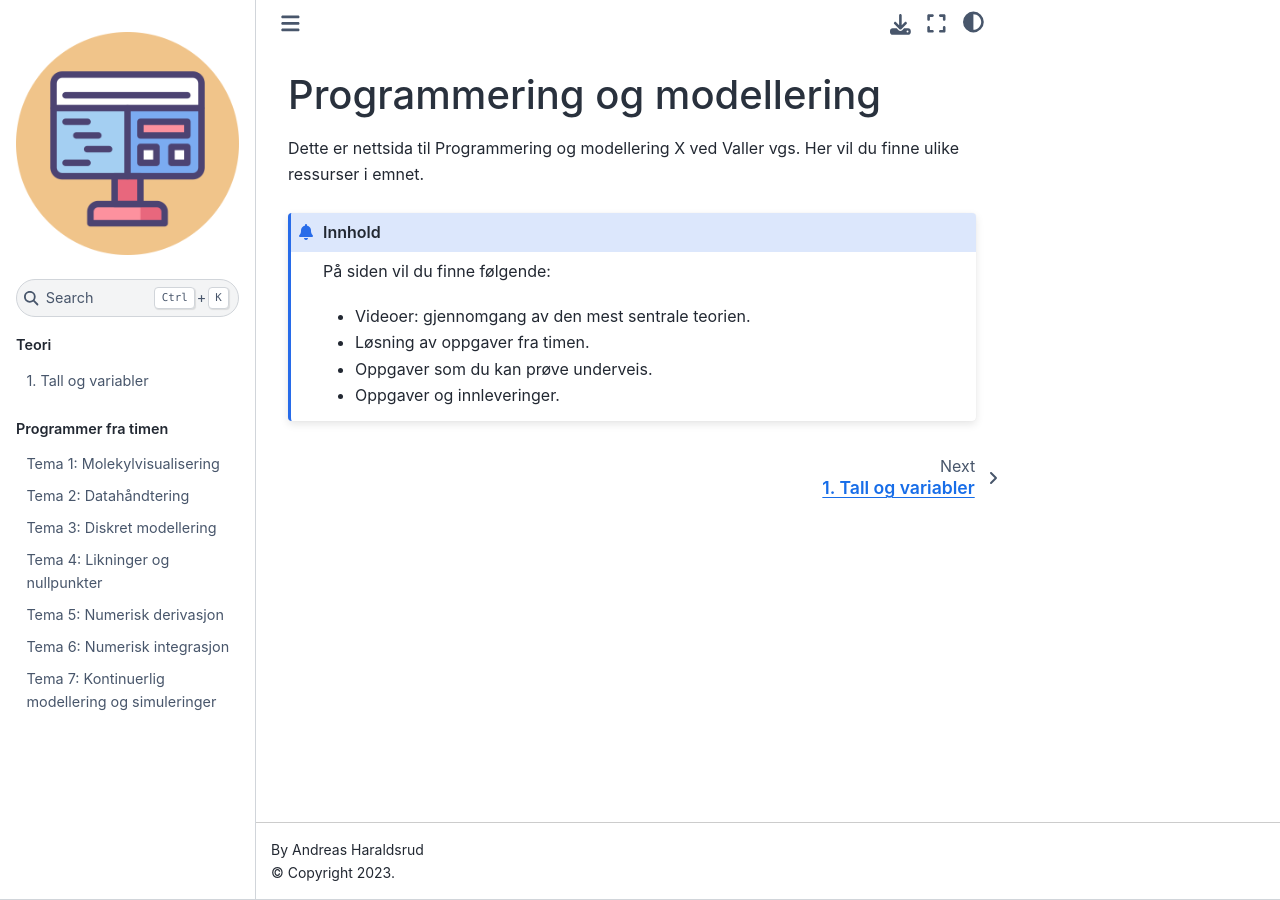
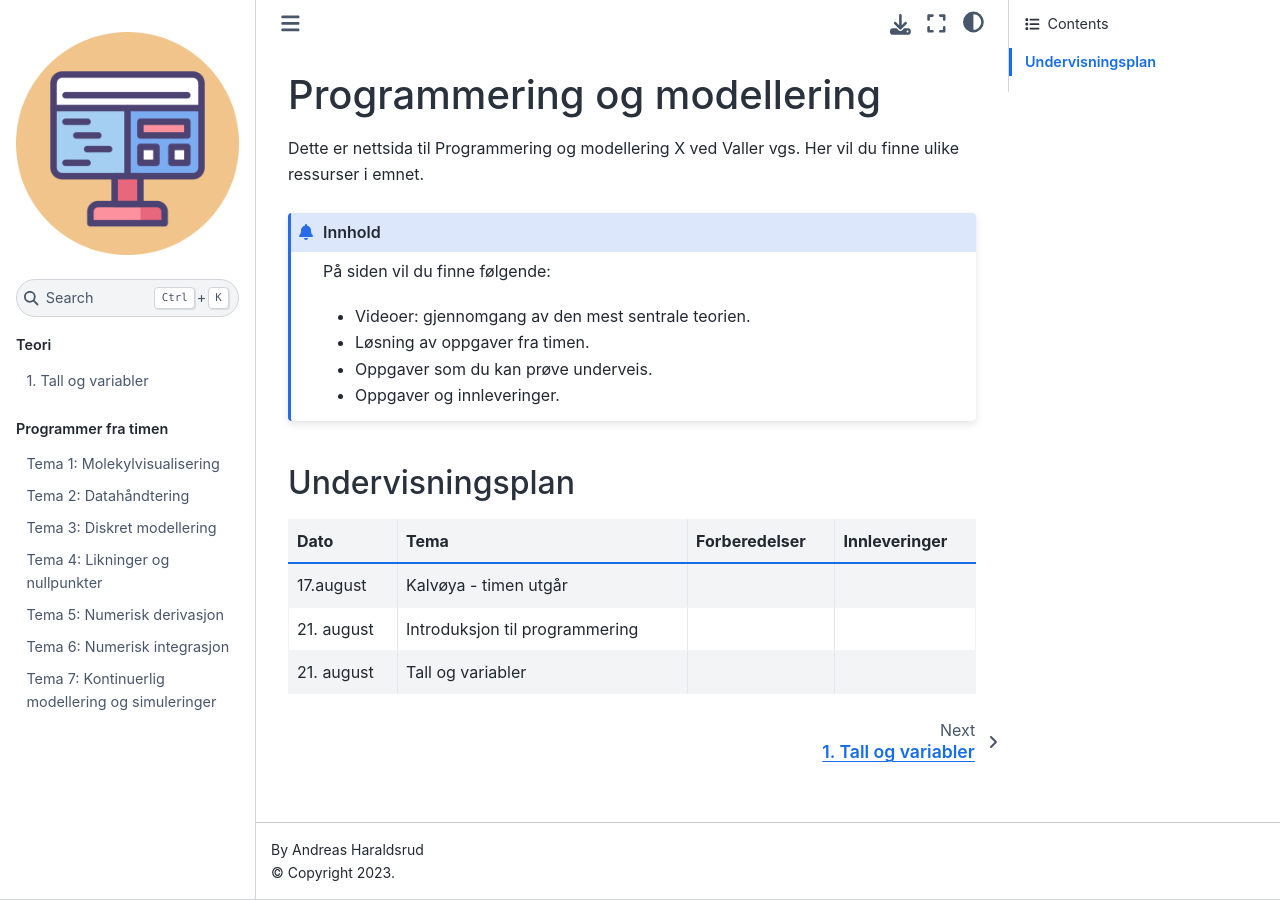
Before and after one commit to andreasdh/Programmering-og-modellering, a Jupyter Book: the page built from docs/intro.md, in a window 1280 px wide. Built offline with Jupyter Book 1.0.4 settings and Sphinx 7.4.7 and the Sphinx Book theme 1.1.4, drawn with Linux system fonts in a browser that asks for light colours.

Commit message:
Lagt til undervisningsplan

````diff
--- a/docs/intro.md
+++ b/docs/intro.md
@@ -9,3 +9,10 @@ På siden vil du finne følgende:
 - Oppgaver som du kan prøve underveis.
 - Oppgaver og innleveringer.
 ```
+
+## Undervisningsplan
+| Dato          | Tema          | Forberedelser| Innleveringer |
+| ------------- | ------------- | -------------| ------------- |
+| 17.august | Kalvøya - timen utgår | | |
+| 21. august  | Introduksjon til programmering  | | |
+| 21. august  | Tall og variabler| | |
````
